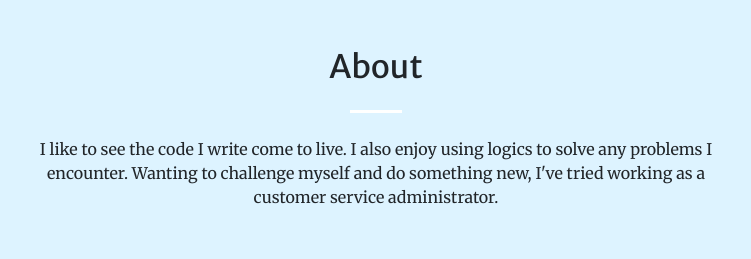
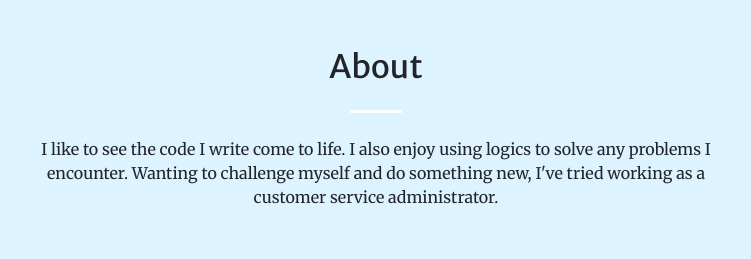
Before and after one commit to JessT8/JessT8.github.io, a website with bundled scripts: page index.html in a window 1280 px wide. Shown: the part 880-1139 px from the top of the page, 264-1015 px from the left. Built offline with nearby package versions, Linux system fonts and the light colour scheme; files whose address does not match are found by name.

Commit message:
Modified text

```diff
--- a/index.html
+++ b/index.html
@@ -72,7 +72,7 @@
         <div class="col-lg-8 text-center">
           <h2 class=" mt-0">About</h2>
           <hr class="divider light my-4">
-          <p class="mb-4"> I like to see the code I write come to live. I also enjoy using logics to solve any problems I encounter. Wanting to challenge myself and do something new, I've tried working as a customer service administrator. </p>
+          <p class="mb-4"> I like to see the code I write come to life. I also enjoy using logics to solve any problems I encounter. Wanting to challenge myself and do something new, I've tried working as a customer service administrator. </p>
           <br/>
           <br/>
           <br/>
```
Also changed, not shown: 1 other file.
